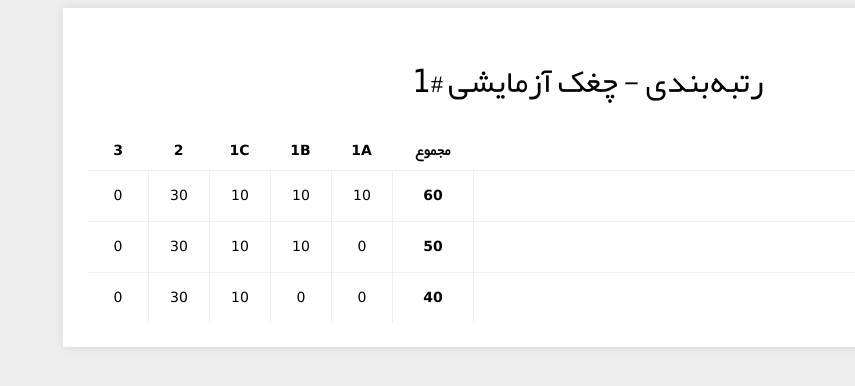
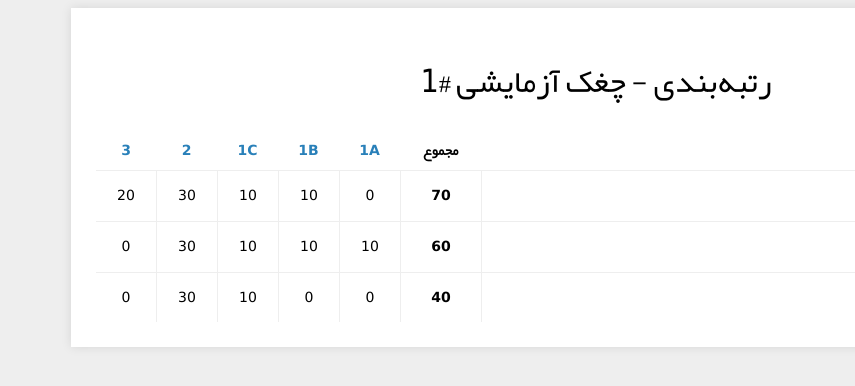
Before and after one commit to computerCS/computercs.github.io, a Jekyll site: the page built from standing/choghok1.html, in a window 1280 px wide. Shown: the top 386 px of the page, without its empty margins (425-1280 px from the left). Built offline with Jekyll 4.4.1, drawn with Linux system fonts in a browser that asks for light colours; part of the change alters nothing that is shown.

Commit message:
رفع مشکلات

```diff
--- a/_layouts/scoreboard.html
+++ b/_layouts/scoreboard.html
@@ -13,22 +13,26 @@
         <th class="name">نام</th>
         <th class="score">مجموع</th>
         {% for problem in page.problems %}
-          <th class="problem">{{ problem }}</th>
+          <th class="problem">
+            <a href="{{ problem.url }}" target="_blank" title=" {{ problem.score }} امتیاز">
+              {{ problem.name }}
+            </a>
+          </th>
         {% endfor %}
       </tr>
-      {% assign l = 0 %}
       {% assign lastScore = -1 %}
       {% assign users = (page.users|sort: 'score') %}
       {% for user in users reversed %}
-      {% assign user.score=0 %}
         {% if user.score != lastScore %}
           {% assign userRank = forloop.index %}
           {% assign lastScore = user.score %}
         {% endif %}
         <tr>
-          <td class="rank"> {{ userRank}}
+          <td class="rank">
+			{{ userRank }}
           </td>
-          <td> {{ user.name }}
+          <td>
+			{{ user.name }}
 			  <span class="grade">
 				پایه‌ی
 				{% if user.grade == 1 %}
@@ -42,7 +46,7 @@
 			  </span>
 		  </td>
           <td class="score">
-            {{user.score}}
+            {{ user.score }}
           </td>
           {% for problem in user.problems %}
             <td class="problem">{{ problem }}</td>
--- a/standing/choghok1.html
+++ b/standing/choghok1.html
@@ -2,11 +2,21 @@
 layout: scoreboard
 title: "چغک آزمایشی #1"
 problems:
-  - 1A
-  - 1B
-  - 1C
-  - 2
-  - 3
+  - name: 1A
+    score: 10
+    url: "https://groups.google.com/forum/#!category-topic/computer-cs/%D9%BE%D8%B1%D8%B3%D8%B4-%D9%88-%D9%BE%D8%A7%D8%B3%D8%AE/_3aPeuBgJDU"
+  - name: 1B
+    score: 10
+    url: "https://groups.google.com/forum/#!category-topic/computer-cs/%D9%BE%D8%B1%D8%B3%D8%B4-%D9%88-%D9%BE%D8%A7%D8%B3%D8%AE/spih8cEIxPo"
+  - name: 1C
+    score: 10
+    url: "https://groups.google.com/forum/#!category-topic/computer-cs/%D9%BE%D8%B1%D8%B3%D8%B4-%D9%88-%D9%BE%D8%A7%D8%B3%D8%AE/Au--tURcfqU"
+  - name: 2
+    score: 30
+    url: "https://groups.google.com/forum/#!category-topic/computer-cs/%D9%BE%D8%B1%D8%B3%D8%B4-%D9%88-%D9%BE%D8%A7%D8%B3%D8%AE/gw_FbT4s77s"
+  - name: 3
+    score: 40
+    url: "https://groups.google.com/forum/#!category-topic/computer-cs/%D9%BE%D8%B1%D8%B3%D8%B4-%D9%88-%D9%BE%D8%A7%D8%B3%D8%AE/_o7IQRrsvhE"
 users:
   - name: "علیرضا توفیقی محمدی"
     grade: 3
@@ -28,11 +38,11 @@ users:
       - 0
   - name: "مهرداد صابری"
     grade: 2
-    score: 50
+    score: 70
     problems:
       - 0
       - 10
       - 10
       - 30
-      - 0
+      - 20
 ---
--- a/style/scoreboard.css
+++ b/style/scoreboard.css
@@ -84,6 +84,11 @@ tr:last-child td {
   text-align: center;
 }
 
+.problem a {
+	text-decoration: none;
+	color: #2980b9;
+}
+
 .score {
   width: 60px;
   text-align: center;
```
Lines whose indentation alone changed are shown as unchanged.
